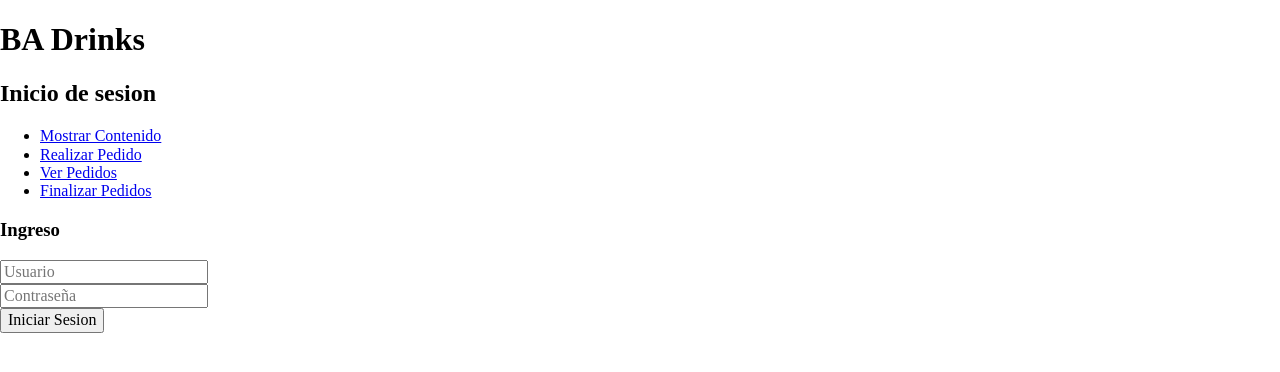
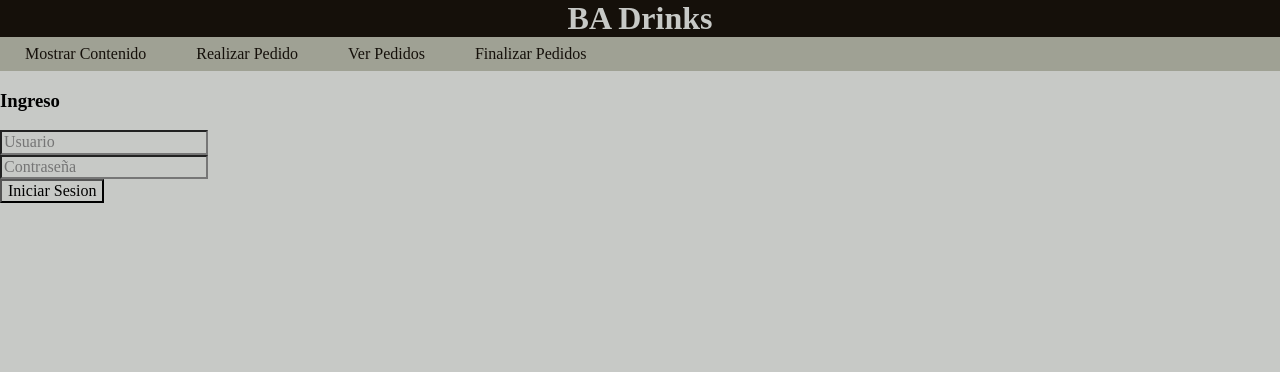
Before and after one commit to Sichermatias/cursoPHPMySQL, a PHP site: page / in a window 1280 px wide. Shown: the top 372 px of the page. Run offline with PHP 8.4, Linux system fonts and the light colour scheme.

Commit message:
Avances en los estilos y en el index

```diff
--- /dev/null
+++ b/cursoIntermedio/entregaFinal/estilos.css
@@ -0,0 +1,58 @@
+/*
+-------- Colores ---------
+#15100A negro
+#443927 marroncito
+#9FA194 gris
+#C7C9C6 blanco
+#BA5809 naranja opaco
+*/
+
+*{
+    background-color: #C7C9C6;
+}
+
+.titulo_principal{
+    color: #C7C9C6;
+    background-color: #15100A;
+    margin: 0;
+    text-align: center;
+}
+
+a:link, a:visited {
+    background-color: #9FA194;
+    color: #15100A;
+    padding: 8px 25px;
+    text-align: center;
+    text-decoration: none;
+    display: inline-block;
+  }
+
+ul {
+  list-style-type: none;
+  margin: 0;
+  padding: 0;
+  overflow: hidden;
+  background-color: #9FA194;
+}
+
+li {
+  float: left;
+}
+
+li a {
+  display: block;
+  color: white;
+  text-align: center;
+  padding: 14px 16px;
+  text-decoration: none;
+}
+
+li a:hover {
+  background-color: #15100A;
+  color: #C7C9C6;
+}
+
+a:hover, a:active {
+  background-color: #15100A;
+  color: #C7C9C6;
+}
--- a/cursoIntermedio/entregaFinal/header.php
+++ b/cursoIntermedio/entregaFinal/header.php
@@ -5,19 +5,18 @@
     <meta http-equiv="X-UA-Compatible" content="IE=edge">
     <meta name="viewport" content="width=device-width, initial-scale=1.0">
     <link rel="stylesheet" href="normalize.css">
-    <link rel="stylesheet" href="style.css">
+    <link rel="stylesheet" href="estilos.css">
     <title>Entrega Final</title>
 </head>
 <body>
     <header>
         <h1 class="titulo_principal">BA Drinks</h1>
-        <h2>Inicio de sesion</h2>
-        <nav>
+        <nav class="botonera_principal">
             <ul>
-                <li><a href="mostrar_contenido.php">Mostrar Contenido</a></li>
-                <li><a href="realizar_pedidos.php">Realizar Pedido</a></li>
-                <li><a href="ver_pedidos.php">Ver Pedidos</a></li>
-                <li><a href="finalizar_pedidos.php">Finalizar Pedidos</a></li>
+                <li class="botonera__item"><a href="mostrar_contenido.php">Mostrar Contenido</a></li>
+                <li class="botonera__item"><a href="realizar_pedidos.php">Realizar Pedido</a></li>
+                <li class="botonera__item"><a href="ver_pedidos.php">Ver Pedidos</a></li>
+                <li class="botonera__item"><a href="finalizar_pedidos.php">Finalizar Pedidos</a></li>
             </ul>
         </nav>
     </header>
--- a/cursoIntermedio/modulo2/local/conexion.php
+++ b/cursoIntermedio/modulo2/local/conexion.php
@@ -2,4 +2,4 @@
 
 //Archivo usado para crear la conexion a la base de datos
 
-$conexion_db = mysqli_connect("localhost", "root", "", "phpIntermedio") or exit ("No se pudo conectar");
+$conexion_db = mysqli_connect("localhost", "root", "", "phpIntermediom2") or exit ("No se pudo conectar");
```
Also changed, not shown: cursoIntermedio/entregaFinal/style.css (deleted).
